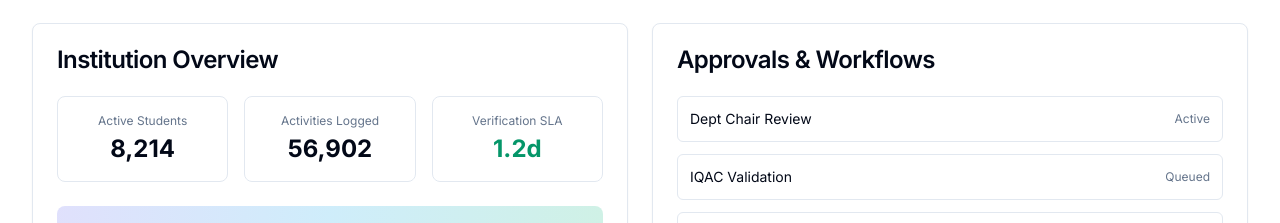
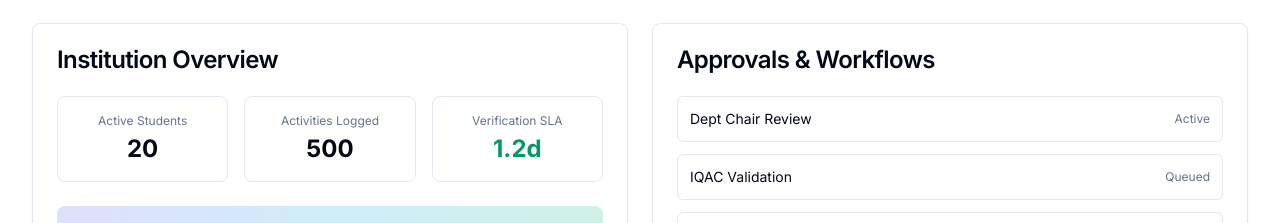
Before and after one commit to sengar-kushh/RecAura, a React (Vite) app: page / in a window 1280 px wide. Shown: the part 2100-2323 px from the top of the page. Built offline with nearby package versions, Linux system fonts and the light colour scheme.

Commit message:
Update numbers in DashboardPreview
cgen-d5dadd25f79f476da471df0c1209902f

```diff
--- a/client/components/marketing/DashboardPreview.tsx
+++ b/client/components/marketing/DashboardPreview.tsx
@@ -21,13 +21,13 @@ export default function DashboardPreview() {
             <div className="grid grid-cols-3 gap-4">
               <div className="rounded-lg border p-4 text-center">
                 <p className="text-xs text-muted-foreground">Active Students</p>
-                <p className="mt-1 text-2xl font-bold">8,214</p>
+                <p className="mt-1 text-2xl font-bold">20</p>
               </div>
               <div className="rounded-lg border p-4 text-center">
                 <p className="text-xs text-muted-foreground">
                   Activities Logged
                 </p>
-                <p className="mt-1 text-2xl font-bold">56,902</p>
+                <p className="mt-1 text-2xl font-bold">500</p>
               </div>
               <div className="rounded-lg border p-4 text-center">
                 <p className="text-xs text-muted-foreground">
```
